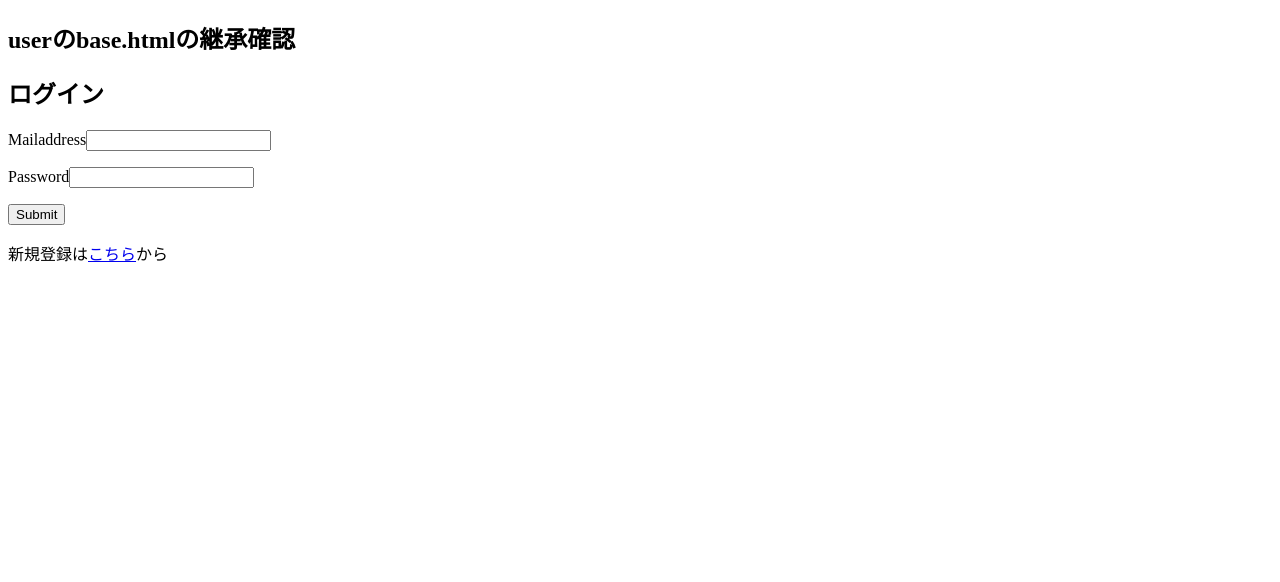
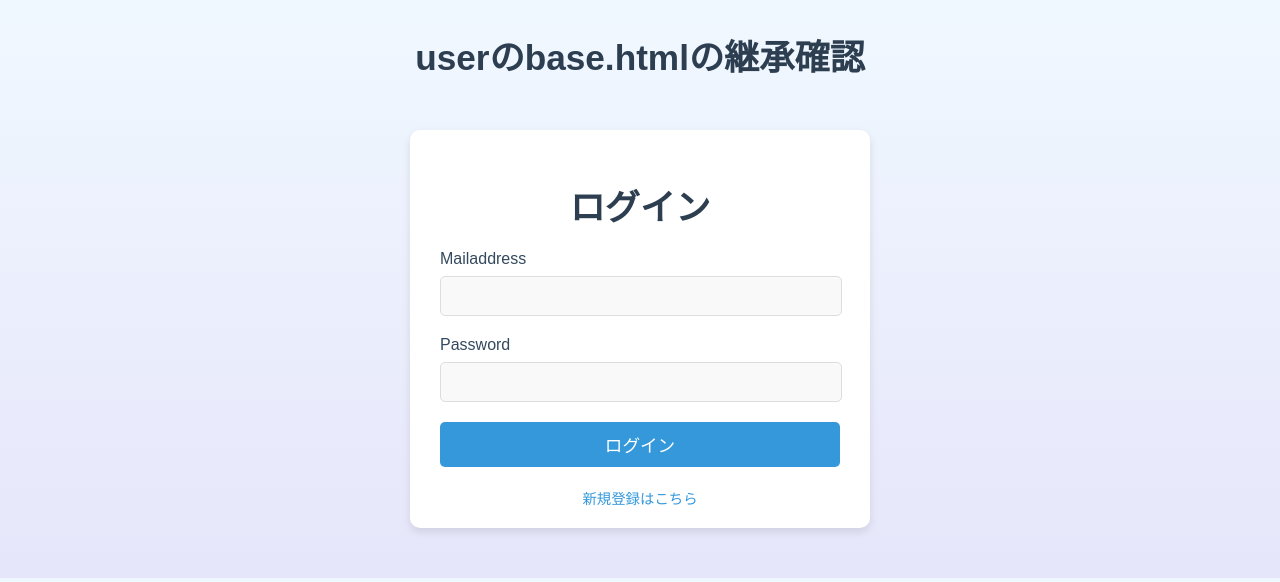
Before and after one commit to kosuke0413/test, a Flask app: template minimalapp/user/templates/user/login.html in a window 1280 px wide. Shown: the top 582 px of the page. Run offline with Flask 3, Linux system fonts and the light colour scheme; the template is opened without the code that fills it, so the values that code supplies are empty, except form fields; form fields are guessed from the names that the template uses; parts of the project's set-up code (start-up, migrations or seed data) failed here and were passed over.

Commit message:
htmlの修正

```diff
--- a/minimalapp/user/templates/user/base.html
+++ b/minimalapp/user/templates/user/base.html
@@ -4,7 +4,7 @@
 <head>
     <meta charset="UTF-8" />
     <link rel="stylesheet" href="{{ url_for('user.static', filename='style.css') }}" />
-    <title>{% block title %}{% endblock%}</title>
+    <title>{% block title %}{% endblock %}</title>
 </head>
 
 <body>
--- a/minimalapp/user/templates/user/local_regist.html
+++ b/minimalapp/user/templates/user/local_regist.html
@@ -1,5 +1,5 @@
 {% extends "base.html" %}
-{% block title %}地域新規登録{% endblock%}
+{% block title %}地域新規登録{% endblock %}
 
 {% block content %}
 
--- a/minimalapp/user/templates/user/login.html
+++ b/minimalapp/user/templates/user/login.html
@@ -1,9 +1,117 @@
 {% extends "user/base.html" %}
-{% block title %}ログイン{% endblock%}
+{% block title %}ログイン{% endblock %}
 
 {% block content %}
+
+<style>
+    /* 全体背景とフォント */
+    body {
+        font-family: 'Arial', sans-serif;
+        margin: 0;
+        padding: 0;
+        background: linear-gradient(to bottom, #f0f8ff, #e6e6fa);
+        color: #333;
+    }
+
+    h2 {
+        text-align: center;
+        color: #2c3e50;
+        font-size: 2.2em;
+        margin-bottom: 20px;
+    }
+
+    .form-container {
+        max-width: 400px; /* 横幅を狭めて中央に配置 */
+        margin: 50px auto;
+        background: #fff;
+        padding: 20px 30px;
+        border-radius: 10px;
+        box-shadow: 0 4px 8px rgba(0, 0, 0, 0.1);
+        text-align: center;
+    }
+
+    form p {
+        margin-bottom: 20px;
+        text-align: left; /* ラベルとフィールドを左揃えに */
+    }
+
+    label {
+        display: block;
+        font-size: 1em;
+        color: #34495e;
+        margin-bottom: 8px;
+    }
+
+    input {
+        width: calc(100% - 20px);
+        padding: 10px;
+        font-size: 1em;
+        border: 1px solid #ddd;
+        border-radius: 5px;
+        background: #f9f9f9;
+        transition: border-color 0.3s;
+    }
+
+    input:focus {
+        border-color: #3498db;
+        background: #fff;
+        outline: none;
+    }
+
+    .error-messages {
+        margin-bottom: 20px;
+        color: #e74c3c;
+        font-size: 0.9em;
+        text-align: left; /* エラーも左揃えで自然に */
+    }
+
+    .error {
+        display: block;
+        margin-bottom: 5px;
+    }
+
+    .submit-button {
+        display: block;
+        width: 100%;
+        padding: 10px 20px;
+        font-size: 1.1em;
+        color: #fff;
+        background: #3498db;
+        border: none;
+        border-radius: 5px;
+        text-align: center;
+        cursor: pointer;
+        transition: background 0.3s, transform 0.2s;
+    }
+
+    .submit-button:hover {
+        background: #1abc9c;
+        transform: scale(1.02);
+    }
+
+    .submit-button:active {
+        background: #16a085;
+    }
+
+    .register-link {
+        display: block;
+        margin-top: 20px;
+        font-size: 0.9em;
+        color: #3498db;
+        text-decoration: none;
+    }
+
+    .register-link:hover {
+        color: #1abc9c;
+    }
+</style>
+
+<div class="form-container">
+    <h2>ログイン</h2>
     <form method="post" action="{{ url_for('user.login',next=request.args.get('next')) }}" novalidate="novalidate">
         {{ form.csrf_token }}
+
+        <!-- フラッシュメッセージの表示 -->
         {% with messages = get_flashed_messages(category_filter=["login_error"]) %}
         {% if messages %}
         <div class="error-messages">
@@ -13,25 +121,32 @@
         </div>
         {% endif %}
         {% endwith %}
-    <h2>ログイン</h2>
 
+        <!-- メールアドレスフィールド -->
         <p>
-        {{ form.mailaddress.label }}{{ form.mailaddress() }}
+            {{ form.mailaddress.label }}
+            {{ form.mailaddress() }}
         </p>
         {% for error in form.mailaddress.errors %}
-    <span style="color: red;">{{ error }}</span>
+        <span class="error">{{ error }}</span>
         {% endfor %}
 
+        <!-- パスワードフィールド -->
         <p>
-        {{ form.password.label }}{{ form.password() }}
+            {{ form.password.label }}
+            {{ form.password() }}
         </p>
         {% for error in form.password.errors %}
-    <span style="color: red;">{{ error }}</span>
+        <span class="error">{{ error }}</span>
         {% endfor %}
 
-    <p>{{ form.submit() }}</p>
+        <!-- 送信ボタン -->
+        <p>
+            <button type="submit" class="submit-button">ログイン</button>
+        </p>
     </form>
 
-<p>新規登録は<a href="{{ url_for('user.signup') }}">こちら</a>から</p>
+    <a href="{{ url_for('user.signup') }}" class="register-link">新規登録はこちら</a>
 </div>
+
 {% endblock %}
--- a/minimalapp/user/templates/user/signup.html
+++ b/minimalapp/user/templates/user/signup.html
@@ -1,5 +1,5 @@
 {% extends "user/base.html" %}
-{% block title %}新規登録{% endblock%}
+{% block title %}新規登録{% endblock %}
 
 {% block content %}
     <form method="post" action="{{ url_for('user.signup', next=request.args.get('next')) }}" novalidate="novalidate">
--- a/minimalapp/user/templates/user/signup_super.html
+++ b/minimalapp/user/templates/user/signup_super.html
@@ -1,5 +1,5 @@
 {% extends "base.html" %}
-{% block title %}自治体ユーザー新規登録{% endblock%}
+{% block title %}自治体ユーザー新規登録{% endblock %}
 
 {% block content %}
     <form method="post" action="{{ url_for('user.signup_super', next=request.args.get('next')) }}" novalidate="novalidate">
```
Also changed, not shown: minimalapp/user/templates/user/logout.html (+44 -5 lines). Lines whose indentation alone changed are shown as unchanged.
